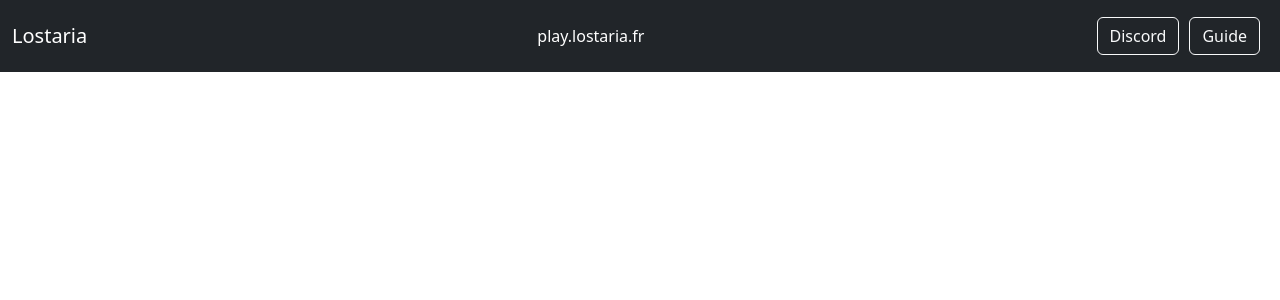
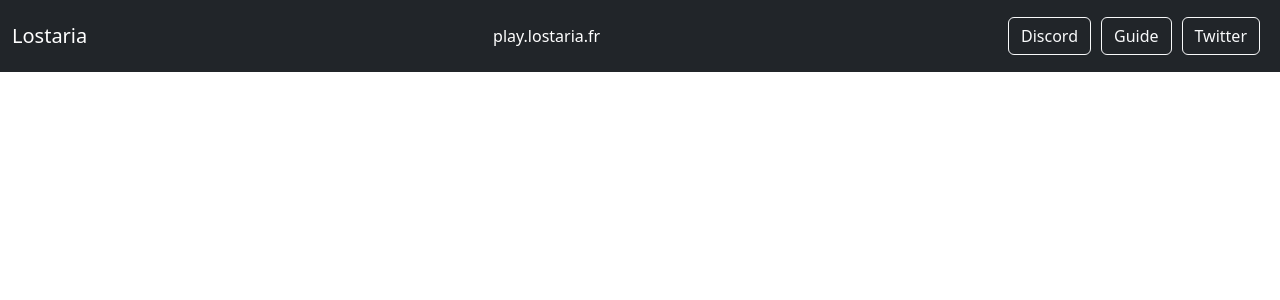
Before and after one commit to LostariaMC/Website, a PHP site: template views/common/header.php in a window 1280 px wide. Shown: the top 300 px of the page. Run offline with PHP 8.4, Linux system fonts and the light colour scheme; the template is opened without the code that fills it: most values are stand-ins (such as "Sample title", 1, 10 or a date in 2020).

Commit message:
✨ Add Twitter

```diff
--- a/views/common/header.php
+++ b/views/common/header.php
@@ -47,6 +47,7 @@
             <ul class="navbar-nav flex-row ml-md-auto d-none d-md-flex flex-grow justify-content-end flex-grow p-2">
                 <a href="http://discord.lostaria.fr" target="_blank" class="btn btn-outline-light" style="margin-left: 10px;">Discord</a>
                 <a href="https://guide.lostaria.fr" target="_blank" class="btn btn-outline-light" style="margin-left: 10px;">Guide</a>
+                <a href="https://twitter.com/LostariaMC" target="_blank" class="btn btn-outline-light" style="margin-left: 10px;">Twitter</a>
             </ul>
         </div>
     </nav>
```
